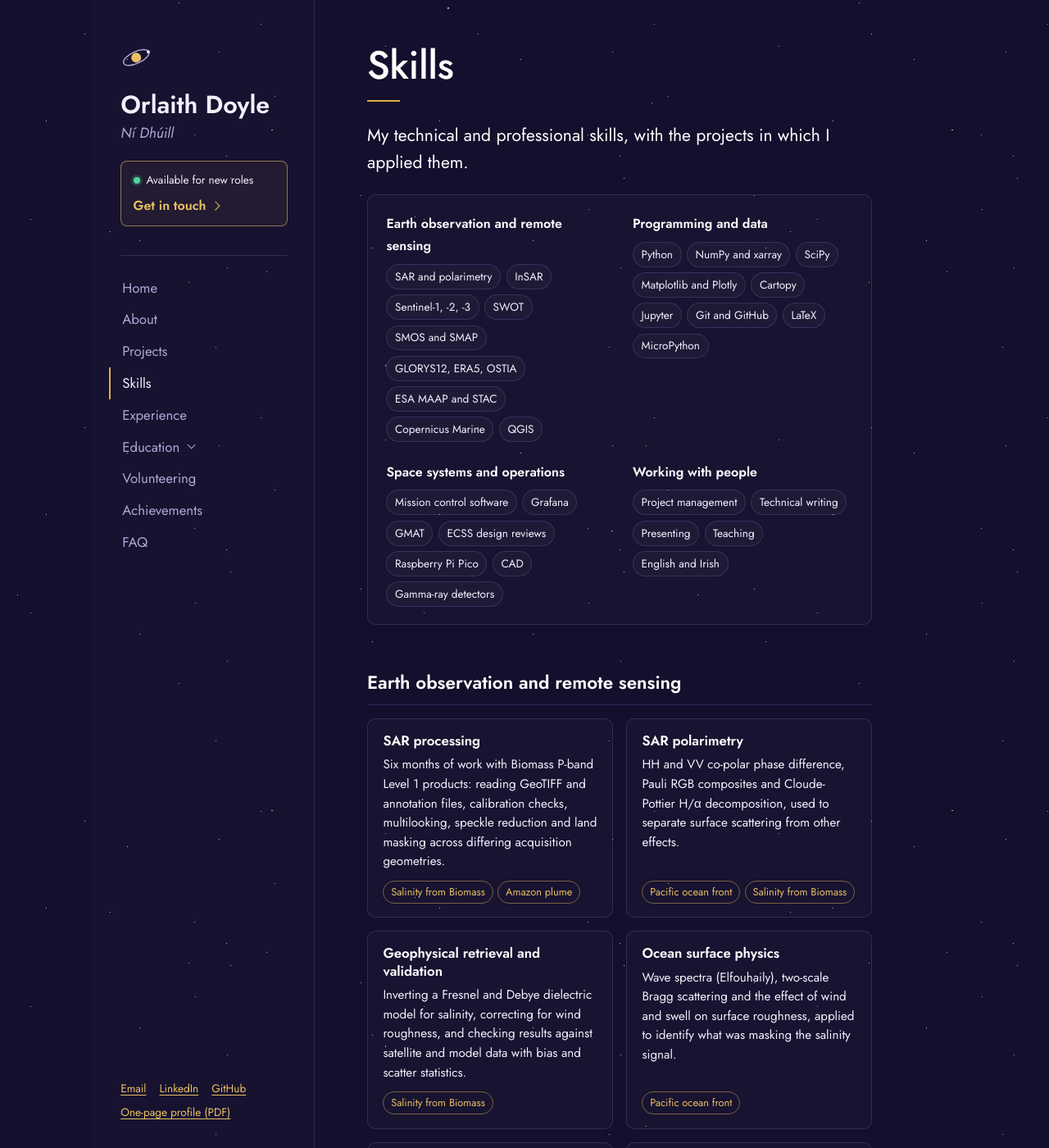
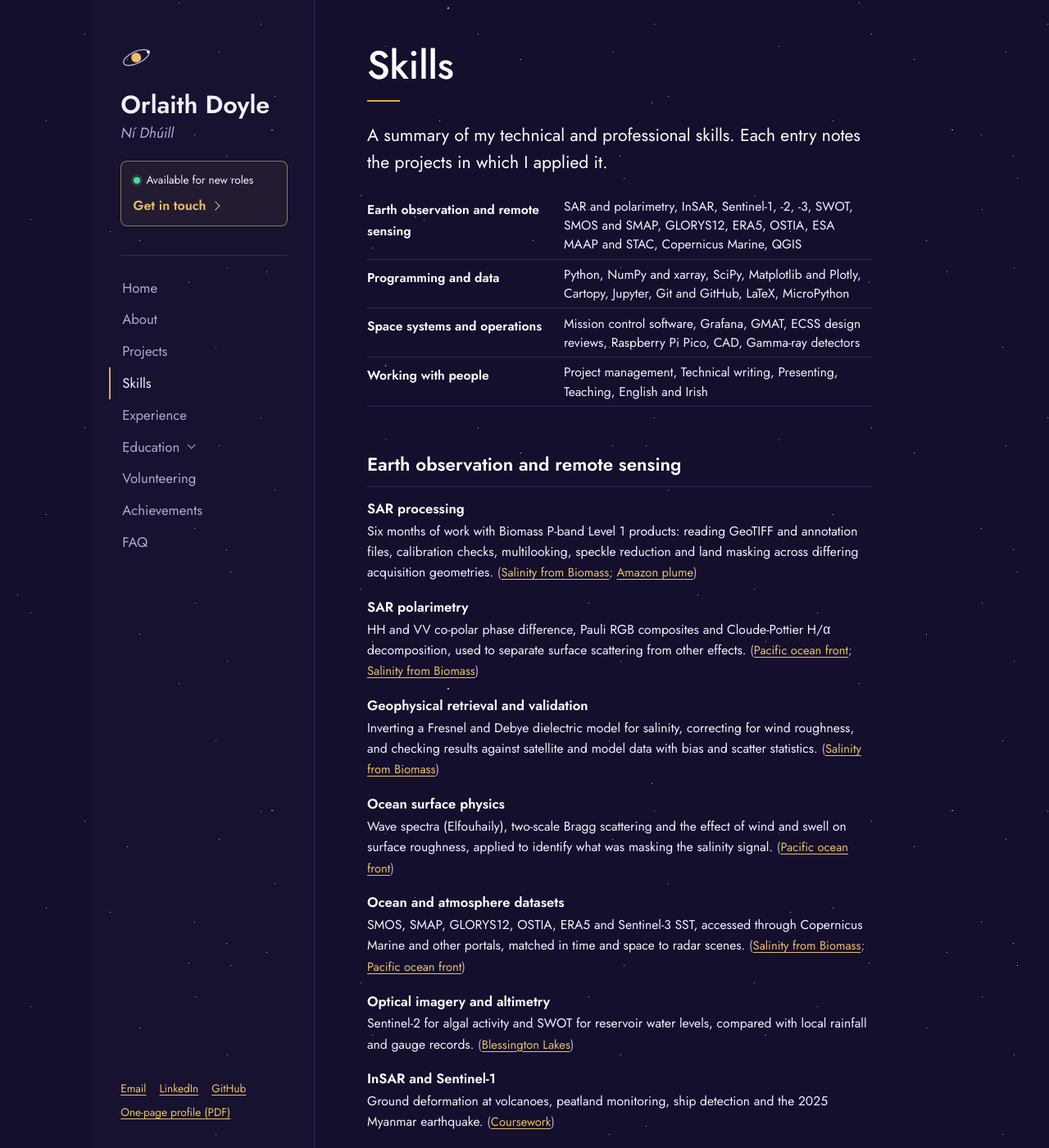
Before and after one commit to orlaithdoyle/orlaithdoyle.github.io, a Jekyll site: the page built from skills.html, in a window 1280 px wide and 1400 px high. Shown: the whole window at 82% size. Built offline with Jekyll 4.4.1, drawn with Linux system fonts in a browser that asks for light colours; some of the changed text lies outside the part shown.

Commit message:
Skills page in a plain academic CV style

```diff
--- a/skills.html
+++ b/skills.html
@@ -5,28 +5,24 @@ description: "Skills of Orlaith Doyle: SAR and radar remote sensing, Python and
 
 <h1>Skills</h1>
 
-<p>My technical and professional skills, with the projects in which I applied them.</p>
+<p>A summary of my technical and professional skills. Each entry notes the projects in which I applied it.</p>
 
-<div class="toolbox">
-{%- for g in site.data.skills.groups -%}
-  <div class="toolbox-col">
-    <a class="toolbox-title" href="#{{ g.title | slugify }}">{{ g.title }}</a>
-    <ul class="tags">{% for t in g.tools %}<li>{{ t }}</li>{% endfor %}</ul>
-  </div>
-{%- endfor -%}
-</div>
+<table class="skills-summary">
+  <tbody>
+  {%- for g in site.data.skills.groups -%}
+    <tr><th scope="row"><a href="#{{ g.title | slugify }}">{{ g.title }}</a></th><td>{{ g.tools | join: ", " }}</td></tr>
+  {%- endfor -%}
+  </tbody>
+</table>
 
 {% for g in site.data.skills.groups %}
 <h2 id="{{ g.title | slugify }}">{{ g.title }}</h2>
-<div class="skill-grid">
+<dl class="skill-entries">
 {%- for s in g.skills -%}
-  <div class="skill-card">
-    <h3 class="skill-card-name">{{ s.name }}</h3>
-    <p class="skill-card-what">{{ s.what }}</p>
-    {%- if s.used.size > 0 -%}<p class="skill-card-used">{% for u in s.used %}<a href="{{ u.link | relative_url }}">{{ u.label }}</a>{% endfor %}</p>{%- endif -%}
-  </div>
+  <dt>{{ s.name }}</dt>
+  <dd>{{ s.what }}{% if s.used.size > 0 %} <span class="skill-ref">({% for u in s.used %}<a href="{{ u.link | relative_url }}">{{ u.label }}</a>{% unless forloop.last %}; {% endunless %}{% endfor %})</span>{% endif %}</dd>
 {%- endfor -%}
-</div>
+</dl>
 {% endfor %}
 
-<p class="legend-note">Licences: EU drone operator and remote pilot (A1/A3) and a full driving licence. See <a href="{{ '/certificates.html' | relative_url }}">Certificates</a>.</p>
+<p class="legend-note">Licences: EU drone operator and remote pilot (A1/A3); full driving licence. See <a href="{{ '/certificates.html' | relative_url }}">Certificates</a>.</p>
--- a/style.css
+++ b/style.css
@@ -267,19 +267,16 @@ main img{max-height:30rem;width:auto;max-width:100%}
 /* Slide galleries: keep slides in their wide 16:9 shape */
 main p:has(> a + a > img[src*="slide-"]) img{aspect-ratio:16/9;object-fit:cover;object-position:top}
 
-/* ---- Skills page, card layout ---- */
-.toolbox{display:grid;grid-template-columns:repeat(2,minmax(0,1fr));gap:1.4rem 2rem;border:1px solid var(--lines);border-radius:10px;padding:1.3rem 1.4rem;margin:1.4rem 0 .6rem;background:rgba(255,255,255,.02)}
-.toolbox-title{display:block;font-weight:600;color:#fff;text-decoration:none;margin-bottom:.55rem;font-size:1rem}
-.toolbox-title:hover{color:var(--links)}
-ul.tags{list-style:none;margin:0;padding:0;display:flex;flex-wrap:wrap;gap:.4rem}
-ul.tags li{padding:.18rem .6rem;margin:0;font-size:.85rem;color:var(--text);border:1px solid var(--lines);border-radius:999px;background:rgba(255,255,255,.03)}
-ul.tags li::before{display:none}
-.skill-grid{display:grid;grid-template-columns:repeat(2,minmax(0,1fr));gap:1rem}
-.skill-card{border:1px solid var(--lines);border-radius:10px;padding:1rem 1.15rem 1.05rem;background:rgba(255,255,255,.02);display:flex;flex-direction:column}
-.skill-card .skill-card-name{font-size:1.05rem;margin:0 0 .4rem;color:#fff}
-.skill-card-what{font-size:.95rem;line-height:1.55;margin:0 0 .7rem;color:var(--text);flex:1}
-.skill-card-used{margin:0;display:flex;flex-wrap:wrap;gap:.35rem}
-.skill-card-used a{font-size:.8rem;text-decoration:none;color:var(--links);border:1px solid rgba(234,191,99,.45);border-radius:999px;padding:.12rem .55rem}
-.skill-card-used a:hover{background:rgba(234,191,99,.12)}
-main h2[id]{scroll-margin-top:1rem}
-@media (max-width:860px){.toolbox,.skill-grid{grid-template-columns:1fr}}
+
+/* ---- Skills page, academic CV style ---- */
+table.skills-summary{margin:1.2rem 0 .5rem}
+table.skills-summary th{width:15rem;font-weight:600;vertical-align:top;border-bottom:1px solid var(--lines);padding:.55rem 1.2rem .55rem 0}
+table.skills-summary th a{color:#fff;text-decoration:none}
+table.skills-summary th a:hover{color:var(--links)}
+table.skills-summary td{color:var(--text);font-size:.97rem}
+dl.skill-entries{margin:0}
+main dl.skill-entries dt{font-weight:600;color:#fff;font-size:1.04rem;margin:1.2rem 0 .2rem;padding-left:0;border-left:0}
+main dl.skill-entries dt:first-child{margin-top:.6rem}
+main dl.skill-entries dd{margin:0;padding-left:0;border-left:0;color:var(--text);font-size:.98rem;line-height:1.6;max-width:none}
+.skill-ref{color:var(--faded);font-size:.92rem}
+@media (max-width:600px){table.skills-summary th{width:auto;border-bottom:0;padding-bottom:0}}
```
